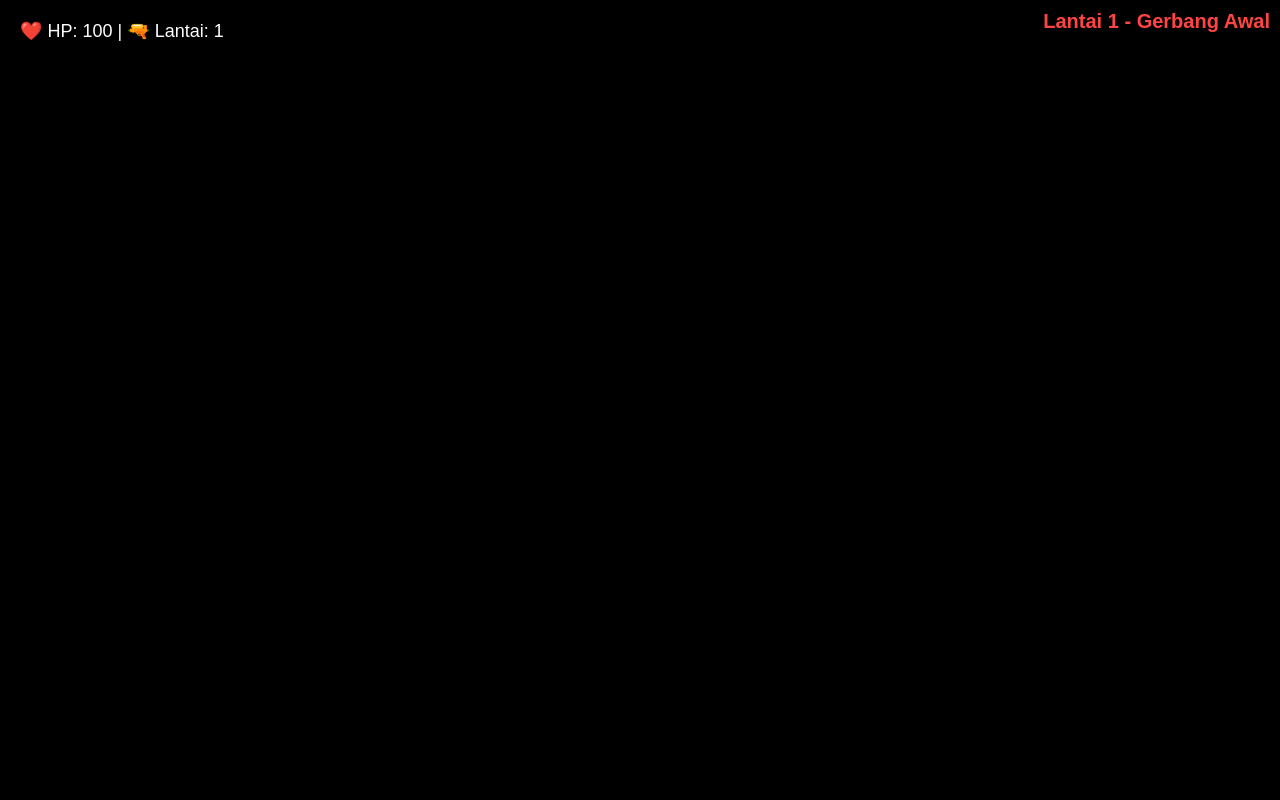
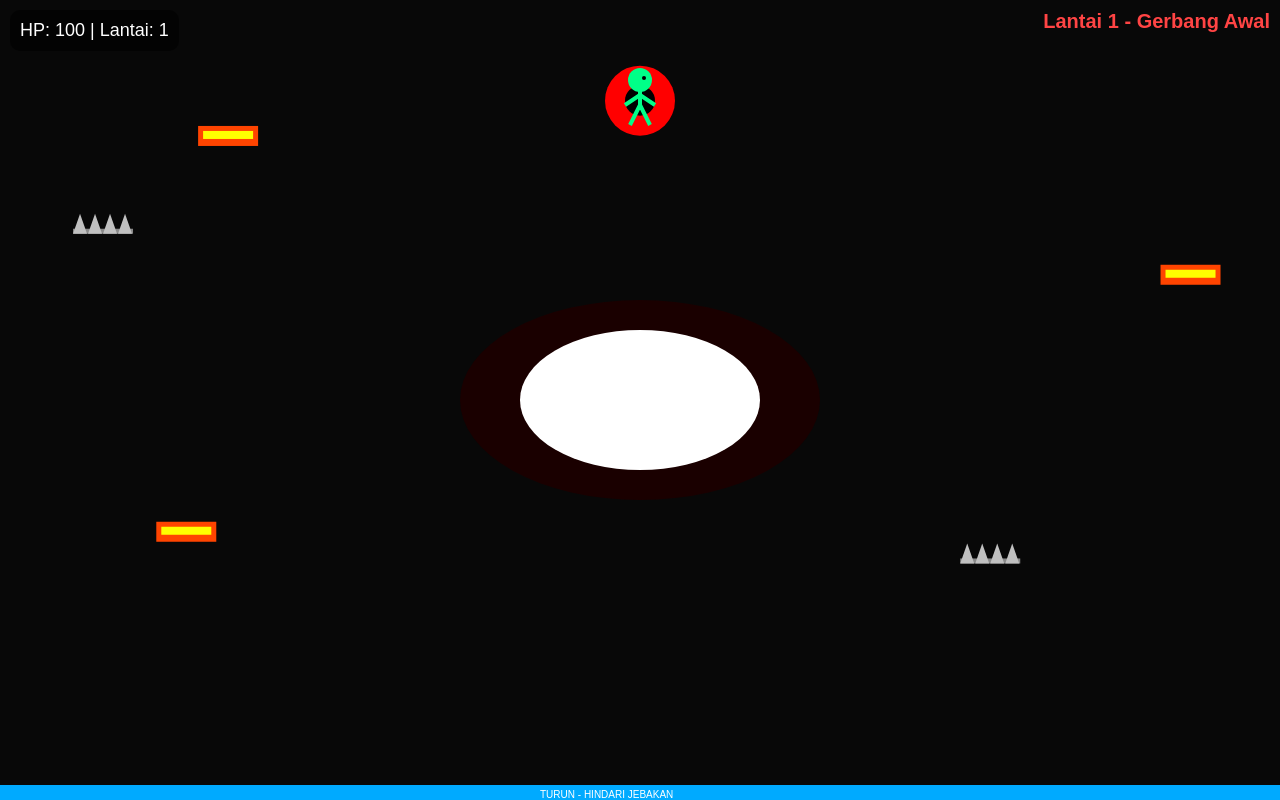
Before and after one commit to alvin617/The-Pit, a plain HTML site: page index.html in a window 1280 px wide. Drawn offline with Linux system fonts and the light colour scheme.

Commit message:
Revamp index.html for better game presentation

```diff
--- a/index.html
+++ b/index.html
@@ -11,7 +11,7 @@ canvas{display:block}
 </style>
 </head>
 <body>
-<div id="hud">❤️ HP: <span id="hp">100</span> | 🔫 Lantai: <span id="lantai">1</span></div>
+<div id="hud">HP: <span id="hp">100</span> | Lantai: <span id="lantai">1</span></div>
 <div id="floorName">Lantai 1 - Gerbang Awal</div>
 <canvas id="game"></canvas>
 <script>
@@ -19,37 +19,97 @@ const canvas=document.getElementById('game');
 const ctx=canvas.getContext('2d');
 canvas.width=window.innerWidth; canvas.height=window.innerHeight;
 let player={x:canvas.width/2,y:100,r:15,hp:100,speed:6};
-let lantai=1, keys={}, traps=[], boss=null, bossBullets=[];
+let lantai=1, keys={}, traps=[], boss=null;
 let eyeX=canvas.width/2, eyeY=canvas.height/2;
-
 function namaLantai(n){
   if(n<=10) return "Gerbang Awal";
   if(n<=20) return "Lorong Gelap";
   if(n<=30) return "Sarung Mata Iblis";
   if(n<=40) return "Lautan Darah";
   if(n<=50) return "Jantung Neraka";
-  if(n<=60) return "Kegelapan Abadi";
   return "DASAR NERAKA";
 }
-
 function buatLantai(){
   traps=[];
-  // JEBAKAN - makin dalam makin banyak
-  let jumlahJebakan = 4 + lantai;
-  for(let i=0;i<jumlahJebakan;i++){
+  let jumlah=4+lantai;
+  for(let i=0;i<jumlah;i++){
     traps.push({x:Math.random()*canvas.width, y:100+Math.random()*(canvas.height-200), w:60, h:20, type: Math.random()>0.5?'duri':'lava'});
   }
-  // BOS SETIAP 10 LANTAI - KEJAR PLAYER
   if(lantai%10===0){
-    let kuat = lantai/10;
-    boss={x:canvas.width/2,y:canvas.height-150,r:40+kuat*5, hp:100, speed:1.5+kuat*0.4, dmg:15+kuat*5, nama:"BOS LANTAI "+lantai};
+    let kuat=lantai/10;
+    boss={x:canvas.width/2,y:canvas.height-150,r:40+kuat*5, speed:1.5+kuat*0.4, dmg:15+kuat*5, nama:"BOS LANTAI "+lantai};
   } else boss=null;
 }
 buatLantai();
-
 document.addEventListener('keydown',e=>keys[e.key.toLowerCase()]=true);
 document.addEventListener('keyup',e=>keys[e.key.toLowerCase()]=false);
-
+// Kontrol HP - sentuh layar
+canvas.addEventListener('touchmove',e=>{player.x=e.touches[0].clientX; player.y=e.touches[0].clientY; e.preventDefault();},{passive:false});
 function update(){
   if(keys['w']||keys['arrowup']) player.y-=player.speed;
   if(keys['s']||keys['arrowdown']) player.y+=player.speed;
+  if(keys['a']||keys['arrowleft']) player.x-=player.speed;
+  if(keys['d']||keys['arrowright']) player.x+=player.speed;
+  player.x=Math.max(20,Math.min(canvas.width-20,player.x));
+  player.y=Math.max(20,Math.min(canvas.height-20,player.y));
+  traps.forEach(t=>{
+    if(player.x>t.x && player.x<t.x+t.w && player.y>t.y-10 && player.y<t.y+t.h+10){
+      player.hp-=0.5; document.getElementById('hp').textContent=Math.floor(player.hp);
+    }
+  });
+  if(boss){
+    let dx=player.x-boss.x, dy=player.y-boss.y;
+    let jarak=Math.hypot(dx,dy)||1;
+    boss.x+=dx/jarak*boss.speed; boss.y+=dy/jarak*boss.speed;
+    if(jarak < boss.r+player.r){
+      player.hp-=boss.dmg*0.05; document.getElementById('hp').textContent=Math.floor(player.hp);
+      player.x+=dx/jarak*10; player.y+=dy/jarak*10;
+    }
+  }
+  if(player.hp<=0){alert("KAMU KENA JEBAKAN / BOS DI LANTAI "+lantai); location.reload();}
+  if(player.y>canvas.height-25){
+    lantai++; player.y=30; player.x=canvas.width/2; player.hp=Math.min(100,player.hp+15);
+    document.getElementById('lantai').textContent=lantai;
+    document.getElementById('floorName').textContent="Lantai "+lantai+" - "+namaLantai(lantai);
+    document.getElementById('hp').textContent=Math.floor(player.hp);
+    buatLantai();
+  }
+}
+function draw(){
+  ctx.fillStyle='#080808'; ctx.fillRect(0,0,canvas.width,canvas.height);
+  eyeX += (player.x-eyeX)*0.02; eyeY += (player.y-eyeY)*0.02;
+  ctx.fillStyle='#1a0000'; ctx.beginPath(); ctx.ellipse(canvas.width/2,canvas.height/2,180,100,0,0,Math.PI*2); ctx.fill();
+  ctx.fillStyle='white'; ctx.beginPath(); ctx.ellipse(canvas.width/2,canvas.height/2,120,70,0,0,Math.PI*2); ctx.fill();
+  ctx.fillStyle='red'; ctx.beginPath(); ctx.arc(eyeX,eyeY,35,0,Math.PI*2); ctx.fill();
+  ctx.fillStyle='black'; ctx.beginPath(); ctx.arc(eyeX,eyeY,15,0,Math.PI*2); ctx.fill();
+  traps.forEach(t=>{
+    if(t.type==='duri'){
+      ctx.fillStyle='#888'; ctx.fillRect(t.x,t.y+t.h-5,t.w,5);
+      ctx.fillStyle='silver';
+      for(let i=0;i<4;i++){ctx.beginPath(); ctx.moveTo(t.x+i*15,t.y+t.h); ctx.lineTo(t.x+i*15+7,t.y); ctx.lineTo(t.x+i*15+14,t.y+t.h); ctx.fill();}
+    } else {
+      ctx.fillStyle='#ff4400'; ctx.fillRect(t.x,t.y,t.w,t.h);
+      ctx.fillStyle='#ffff00'; ctx.fillRect(t.x+5,t.y+5,t.w-10,8);
+    }
+  });
+  if(boss){
+    ctx.fillStyle='#ff00ff'; ctx.beginPath(); ctx.arc(boss.x,boss.y,boss.r,0,Math.PI*2); ctx.fill();
+    ctx.fillStyle='white'; ctx.beginPath(); ctx.arc(boss.x-15,boss.y-10,8,0,Math.PI*2); ctx.arc(boss.x+15,boss.y-10,8,0,Math.PI*2); ctx.fill();
+    ctx.fillStyle='black'; ctx.beginPath(); ctx.arc(boss.x-15,boss.y-10,4,0,Math.PI*2); ctx.arc(boss.x+15,boss.y-10,4,0,Math.PI*2); ctx.fill();
+    ctx.fillStyle='white'; ctx.font='18px Arial'; ctx.fillText(boss.nama,boss.x-70,boss.y-boss.r-10);
+  }
+  let px=player.x, py=player.y;
+  ctx.strokeStyle='#00ff88'; ctx.lineWidth=4;
+  ctx.beginPath(); ctx.moveTo(px,py+5); ctx.lineTo(px-10,py+25); ctx.moveTo(px,py+5); ctx.lineTo(px+10,py+25); ctx.stroke();
+  ctx.beginPath(); ctx.moveTo(px,py-10); ctx.lineTo(px,py+10); ctx.stroke();
+  ctx.beginPath(); ctx.moveTo(px,py-5); ctx.lineTo(px-15,py+5); ctx.moveTo(px,py-5); ctx.lineTo(px+15,py+5); ctx.stroke();
+  ctx.fillStyle='#00ff88'; ctx.beginPath(); ctx.arc(px,py-20,12,0,Math.PI*2); ctx.fill();
+  ctx.fillStyle='black'; ctx.beginPath(); ctx.arc(px+4,py-22,2,0,Math.PI*2); ctx.fill();
+  ctx.fillStyle='#00aaff'; ctx.fillRect(0,canvas.height-15,canvas.width,15);
+  ctx.fillStyle='white'; ctx.fillText('TURUN - HINDARI JEBAKAN',canvas.width/2-100,canvas.height-2);
+}
+function loop(){update(); draw(); requestAnimationFrame(loop);}
+loop();
+</script>
+</body>
+</html>
```
